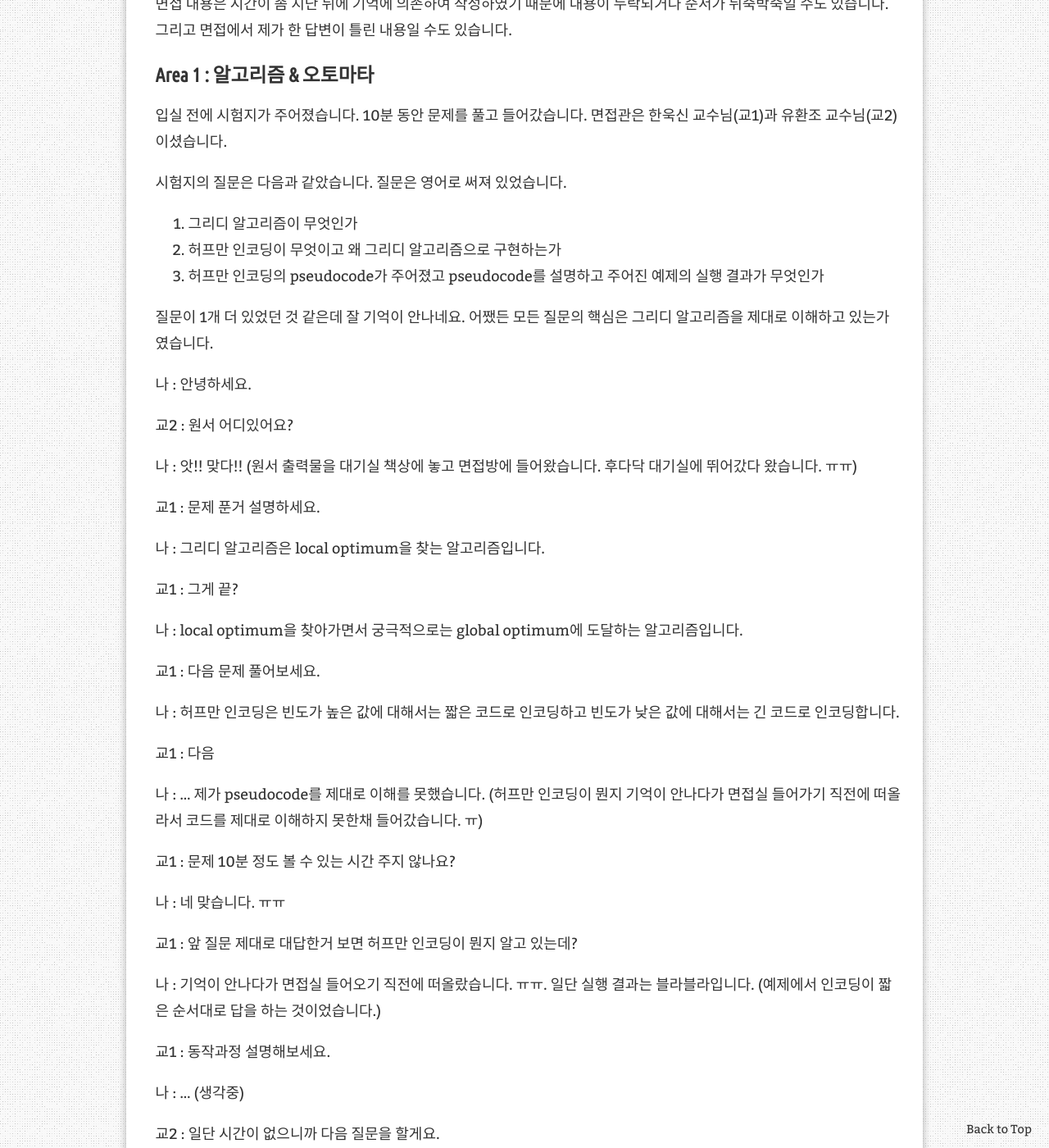
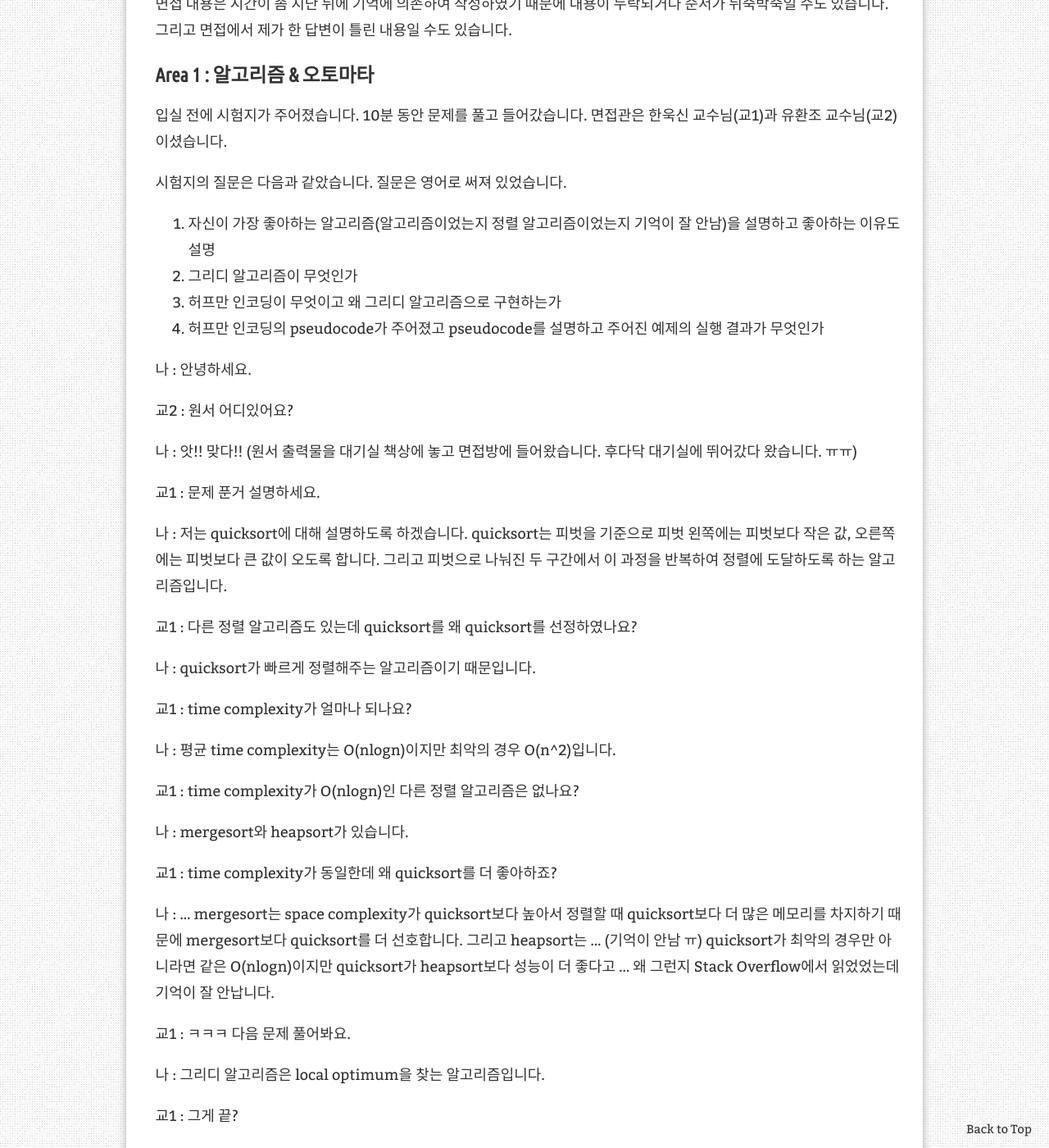
Before and after one commit to qpakzk/qpakzk.github.io, a Jekyll site: the page built from _posts/2018-11-09-[POSTECH] POSTECH Graduate School 2 : Interview.md, in a window 1280 px wide and 1400 px high, scrolled down 1162 px. Shown: the whole window at 82% size. Built offline with Jekyll 4.4.1, drawn with Linux system fonts in a browser that asks for light colours; nearby versions of some CDN libraries; comment, search, counter and statistics services are not loaded.

Commit message:
posts: update interview I remebered

```diff
--- a/_posts/2018-11-09-[POSTECH] POSTECH Graduate School 2 : Interview.md
+++ b/_posts/2018-11-09-[POSTECH] POSTECH Graduate School 2 : Interview.md
@@ -35,11 +35,10 @@ redirect_from:
 
 시험지의 질문은 다음과 같았습니다. 질문은 영어로 써져 있었습니다.
 
-1. 그리디 알고리즘이 무엇인가
-2. 허프만 인코딩이 무엇이고 왜 그리디 알고리즘으로 구현하는가
-3. 허프만 인코딩의 pseudocode가 주어졌고 pseudocode를 설명하고 주어진 예제의 실행 결과가 무엇인가
-
-질문이 1개 더 있었던 것 같은데 잘 기억이 안나네요. 어쨌든 모든 질문의 핵심은 그리디 알고리즘을 제대로 이해하고 있는가였습니다.
+1. 자신이 가장 좋아하는 알고리즘(알고리즘이었는지 정렬 알고리즘이었는지 기억이 잘 안남)을 설명하고 좋아하는 이유도 설명
+2. 그리디 알고리즘이 무엇인가
+3. 허프만 인코딩이 무엇이고 왜 그리디 알고리즘으로 구현하는가
+4. 허프만 인코딩의 pseudocode가 주어졌고 pseudocode를 설명하고 주어진 예제의 실행 결과가 무엇인가
 
 나 : 안녕하세요.
 
@@ -48,6 +47,26 @@ redirect_from:
 나 : 앗!! 맞다!! (원서 출력물을 대기실 책상에 놓고 면접방에 들어왔습니다. 후다닥 대기실에 뛰어갔다 왔습니다. ㅠㅠ)
 
 교1 : 문제 푼거 설명하세요.
+
+나 : 저는 quicksort에 대해 설명하도록 하겠습니다. quicksort는 피벗을 기준으로 피벗 왼쪽에는 피벗보다 작은 값, 오른쪽에는 피벗보다 큰 값이 오도록 합니다. 그리고 피벗으로 나눠진 두 구간에서 이 과정을 반복하여 정렬에 도달하도록 하는 알고리즘입니다.
+
+교1 : 다른 정렬 알고리즘도 있는데 quicksort를 왜 quicksort를 선정하였나요?
+
+나 : quicksort가 빠르게 정렬해주는 알고리즘이기 때문입니다.
+
+교1 : time complexity가 얼마나 되나요?
+
+나 : 평균 time complexity는 O(nlogn)이지만 최악의 경우 O(n^2)입니다.
+
+교1 : time complexity가 O(nlogn)인 다른 정렬 알고리즘은 없나요?
+
+나 : mergesort와 heapsort가 있습니다.
+
+교1 : time complexity가 동일한데 왜 quicksort를 더 좋아하죠?
+
+나 : ... mergesort는 space complexity가 quicksort보다 높아서 정렬할 때 quicksort보다 더 많은 메모리를 차지하기 때문에 mergesort보다 quicksort를 더 선호합니다. 그리고 heapsort는 ... (기억이 안남 ㅠ) quicksort가 최악의 경우만 아니라면 같은 O(nlogn)이지만 quicksort가 heapsort보다 성능이 더 좋다고 ... 왜 그런지 Stack Overflow에서 읽었었는데 기억이 잘 안납니다.
+
+교1 : ㅋㅋㅋ 다음 문제 풀어봐요.
 
 나 : 그리디 알고리즘은 local optimum을 찾는 알고리즘입니다.
 
```
